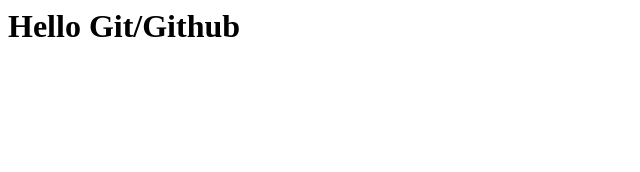
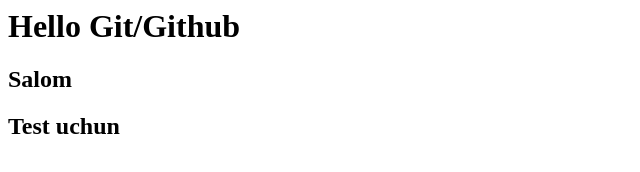
Before and after one commit to ibratjonilhomovich-source/JavaOOP, a plain HTML site: page index.html in a window 1280 px wide. Shown: the whole page, without its empty margins (0-640 px from the left). Drawn offline with Linux system fonts and the light colour scheme.

Commit message:
yangi main.js qo'shildi

```diff
--- a/index.html
+++ b/index.html
@@ -9,4 +9,12 @@
             Hello Git/Github
         </h1>
     </body>
+    <section>
+        <h1>
+            Salom
+        </h1>
+        <h2>
+            Test uchun
+        </h2>
+    </section>
 </html>
--- /dev/null
+++ b/main.js
@@ -0,0 +1 @@
+console.log("A+B" + 5+9);
```
